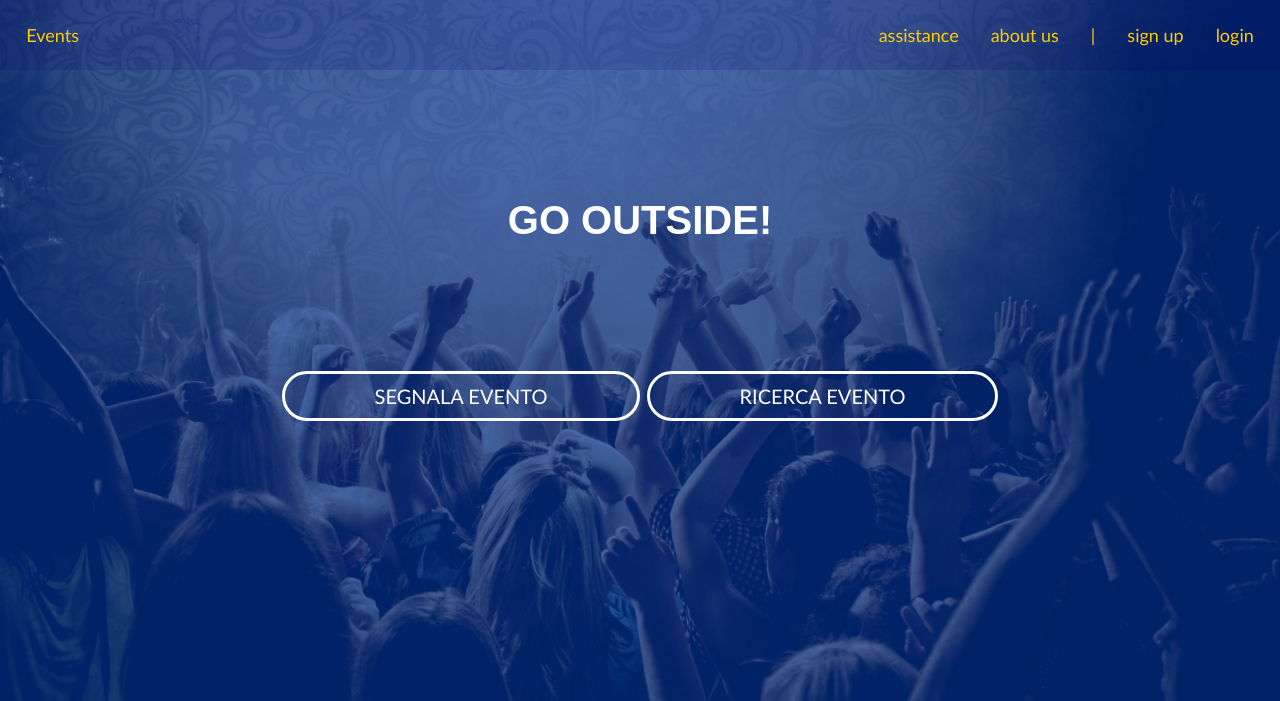
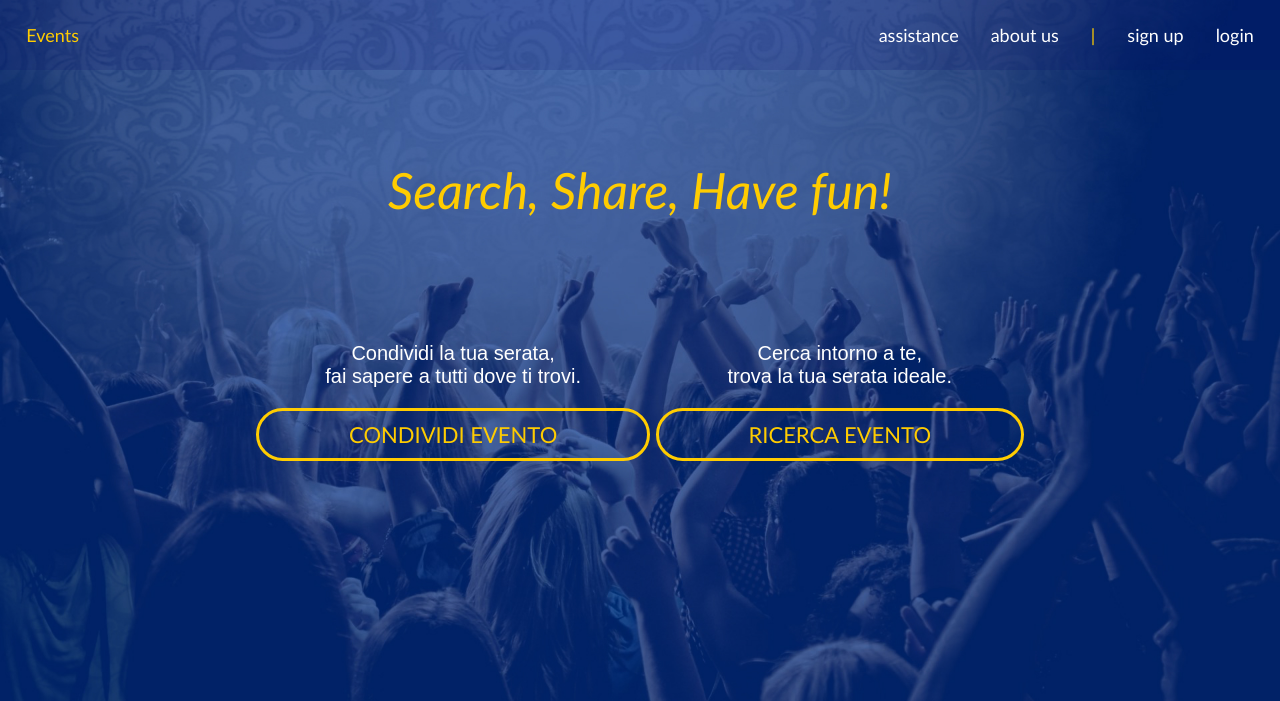
Before and after one commit to AndreaRusconi/PSAW, a PHP site: page /Homepage.html in a window 1280 px wide. Shown: the top 701 px of the page. Run offline with PHP 8.4, Linux system fonts and the light colour scheme.

Commit message:
final change

```diff
--- a/Homepage.css
+++ b/Homepage.css
@@ -1,9 +1,13 @@
+
+
 h1{
-    font-family: Arial;
-    color: white;
-    font-size: 40px;
+    font-family: Trebuchet MS;
+    font-weight: 500;
+    color: rgb(255,204,0);
+    font-size: 50px;
     text-align:center;
-    margin-top: 10%;
+    margin-top: 7%;
+    font-style: oblique;
 }
 
 #menu {
@@ -11,7 +15,7 @@ h1{
     margin: 0;
     padding: 0.8%;
     overflow: hidden;
-    background-color: rgba(0,0,102,0.15)
+    background-color: rgba(0,0,102,0.15);
 }
 
 .other {float: right;}
@@ -20,7 +24,7 @@ h1{
 
 .other a {
     display: block;
-    color: rgb(255,204,0);
+    color: white;
     text-align: center;
     padding: 14px 16px;
     font-size: 18px;
@@ -52,10 +56,11 @@ h1{
 
 #scelta {
     list-style-type: none;
-    margin-top: 10%;
-    margin-left: 22%;
-    margin-right: 22%;
+    margin-top: 8%;
+    margin-left: 20%;
+    margin-right: 20%;
     padding: 0;
+
 }
 
 .report {float : left}
@@ -63,20 +68,34 @@ h1{
 
 #scelta a {
     display: block;
-    color: white;
+    color: rgb(255,204,0);
     text-align: center;
     border-radius: 50px;
-    font-size: 20px;
+    font-size: 22px;
     padding: 10px 90px;
     text-decoration: none;
     font-family: Trebuchet MS;
-    border: white solid 3px;
+    border: rgb(255,204,0) solid 3px;
     background-color: transparent
+}
+#condividi{
+    color: white;
+    font-size: 20px;
+    font-family: sans-serif;
+   text-align: center;
+
+}
+#ricerca{
+    color: white;
+    font-size: 20px;
+    font-family: sans-serif;
+   text-align: center;
+
 }
 
 #scelta a:hover {
-    color: rgb(255,204,0);
-    border-color: rgb(255,204,0);
+    color: white;
+    border-color: white;
 }
 
 body {
--- a/Homepage.html
+++ b/Homepage.html
@@ -15,11 +15,16 @@
     <li class="events"><a href="Homepage.html">Events</a></li>
     </ul>
 
-    <h1>GO OUTSIDE!</h1>
+    <h1>Search, Share, Have fun!</h1>
 
     <ul id="scelta">
-        <li class="report"><a href="#">SEGNALA EVENTO</a></li>
-        <li class="search"><a href="#">RICERCA EVENTO</a></li>
+        <li class="report">
+            <p id="condividi">Condividi la tua serata,<br> fai sapere a tutti dove ti trovi. </p>
+
+
+            <a href="#">CONDIVIDI EVENTO</a></li>
+        <li class="search">
+            <p id="ricerca">Cerca intorno a te,<br> trova la tua serata ideale.</p><a href="#">RICERCA EVENTO</a></li>
     </ul>
 
 
```
